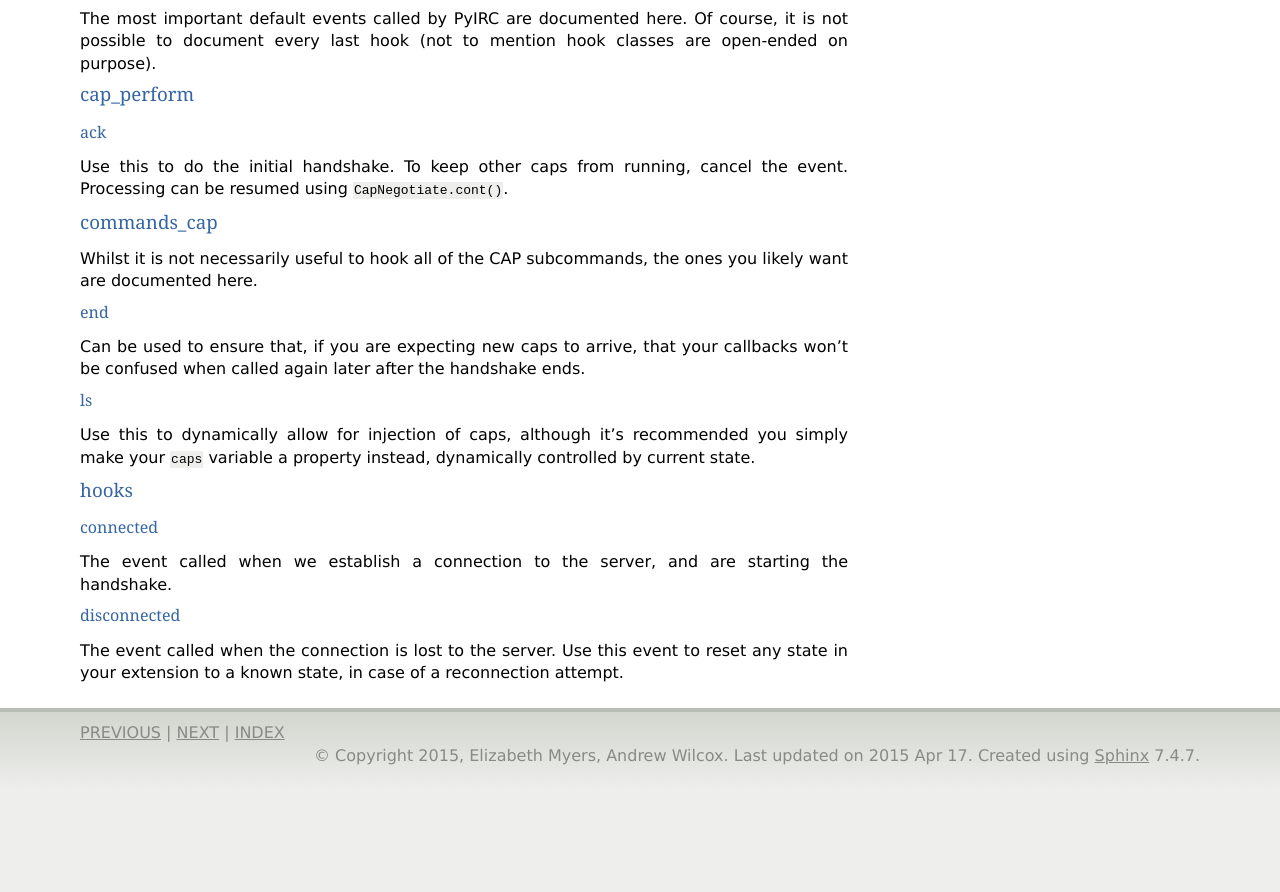
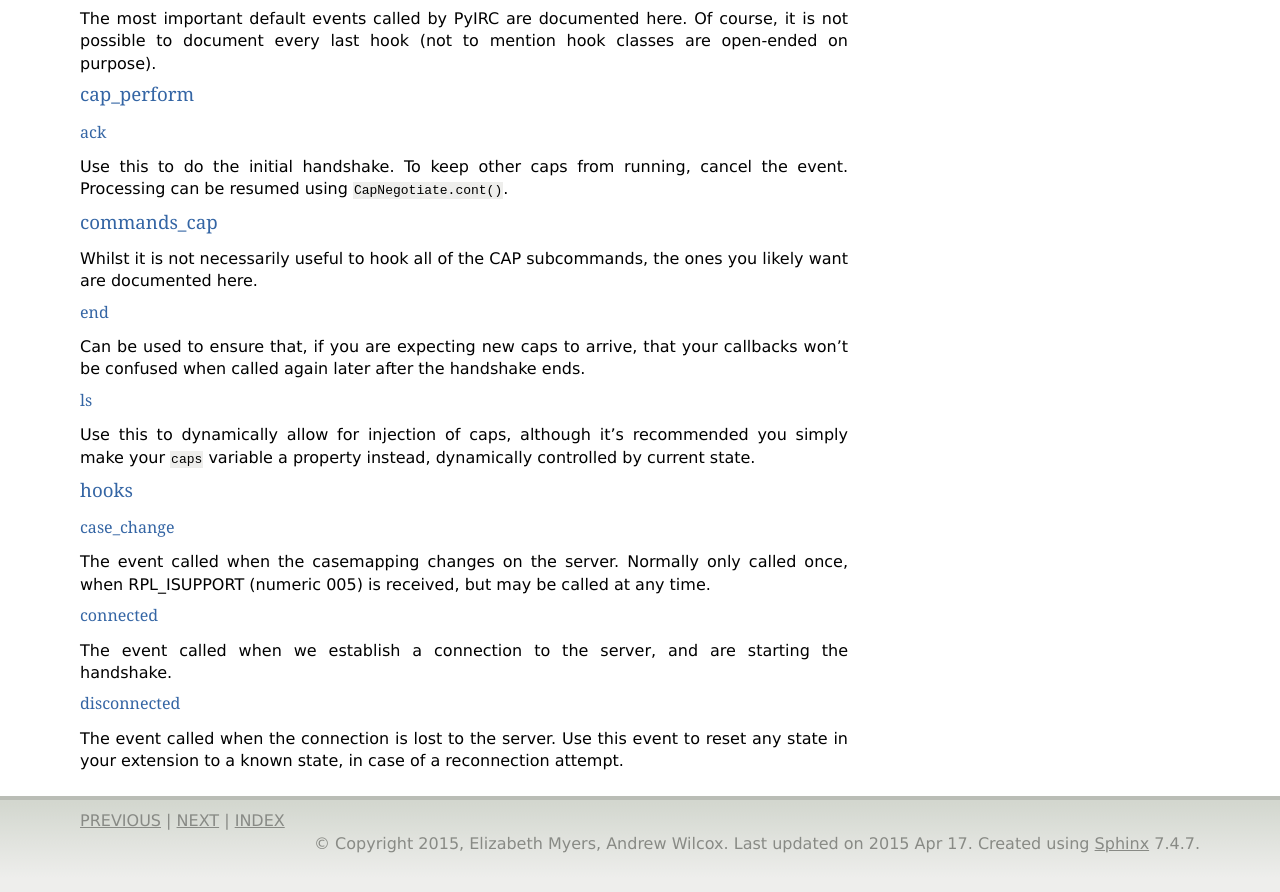
Before and after one commit to foxkit-us/PyIRC, a Sphinx documentation site: the page built from doc/hooks.rst, in a window 1280 px wide and 900 px high, scrolled down 1585 px. Shown: the top 892 px of the window. Built offline with Sphinx 7.4.7, drawn with Linux system fonts in a browser that asks for light colours; before the commit the page ends 2397 px from its top, so only the background shows below that.

Commit message:
doc: add case_change hook

```diff
--- a/doc/hooks.rst
+++ b/doc/hooks.rst
@@ -125,6 +125,12 @@ controlled by current state.
 hooks
 ^^^^^
 
+case_change
+"""""""""""
+The event called when the casemapping changes on the server.  Normally only
+called once, when RPL_ISUPPORT (numeric 005) is received, but may be called at
+any time.
+
 connected
 """""""""
 
```
